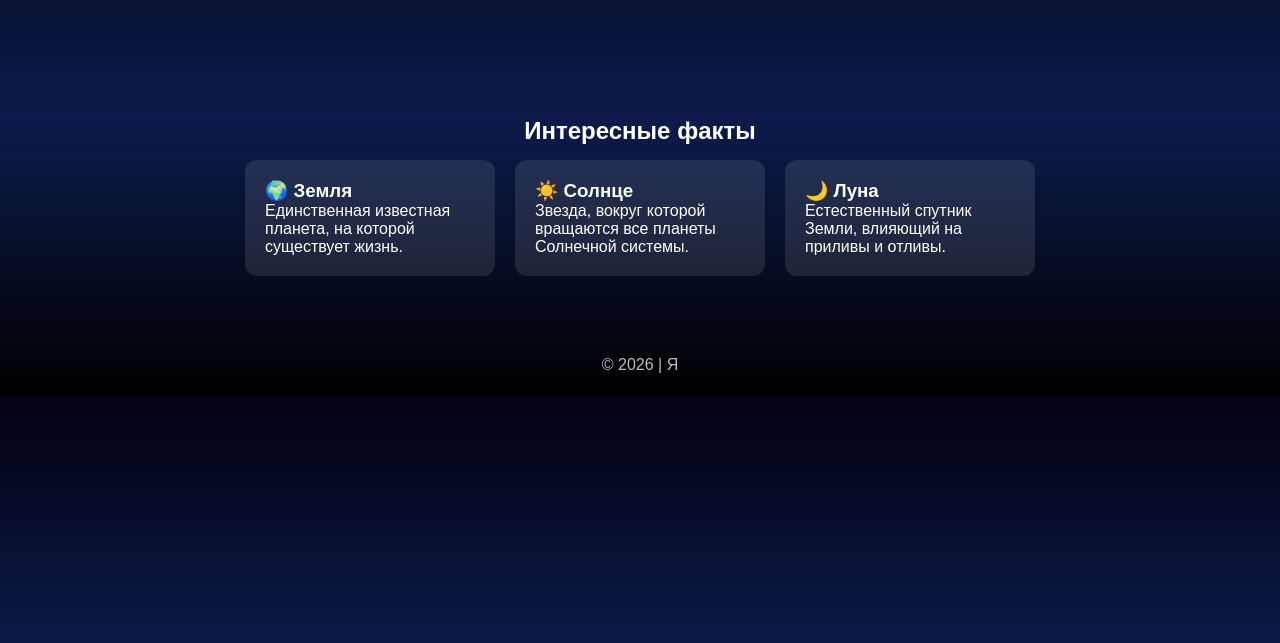
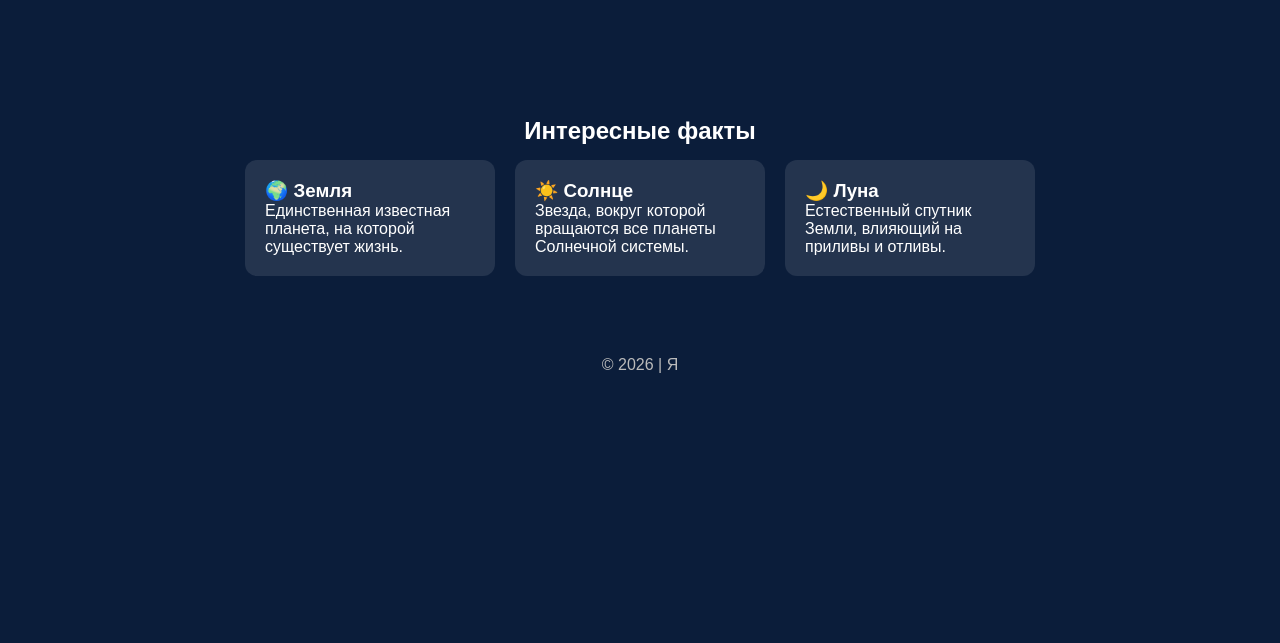
Before and after one commit to LukaPort/LukaPort.github.io, a plain HTML site: page index.html in a window 1280 px wide. Shown: the part 157-800 px from the top of the page. Drawn offline with Linux system fonts and the light colour scheme.

Commit message:
Update index.html

```diff
--- a/index.html
+++ b/index.html
@@ -14,7 +14,7 @@
         }
 
         body {
-            background: linear-gradient(to bottom, #020111, #0d1b4c, #000);
+            background-color: #0b1d3a;
             color: white;
         }
 
```
